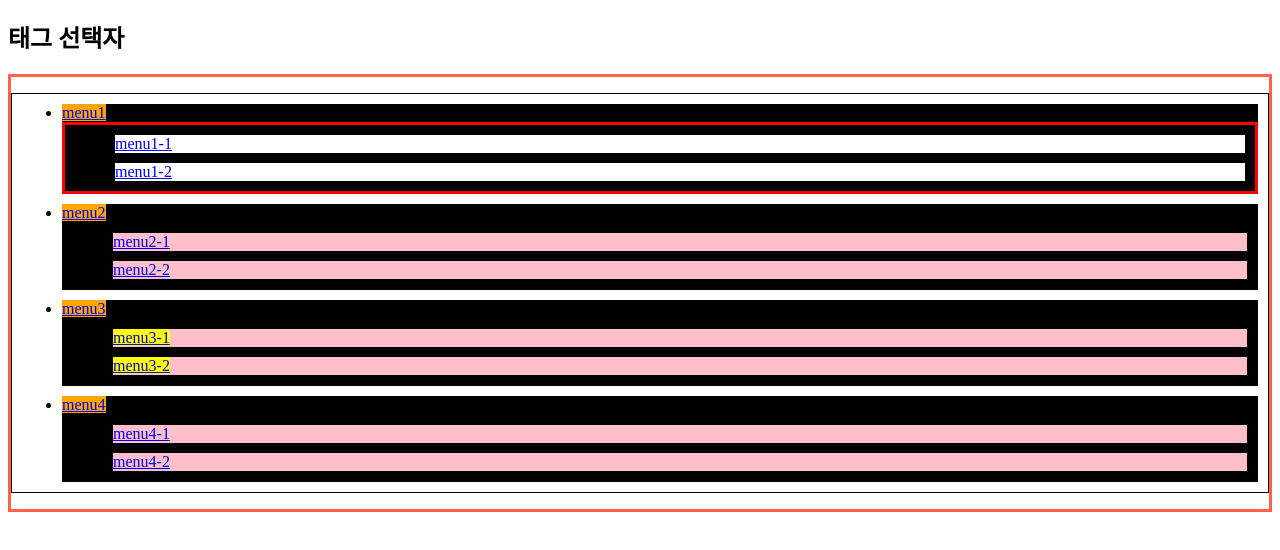
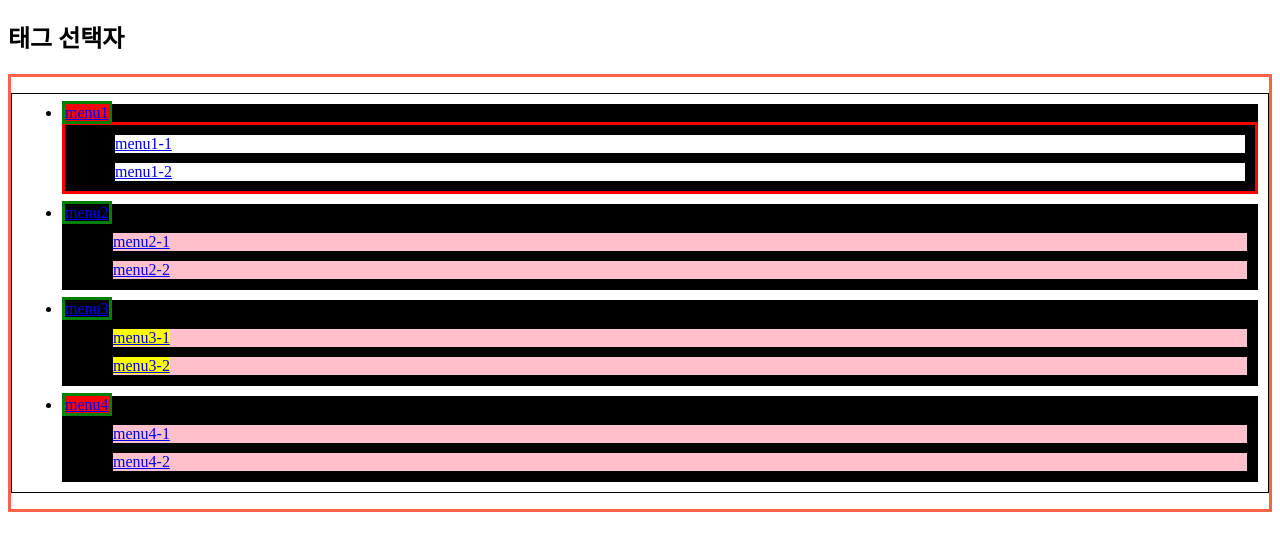
Before and after one commit to h4hm/final, a plain HTML site: page 04_css/01_선택자.html in a window 1280 px wide. Shown: the part 70-620 px from the top of the page. Drawn offline with Linux system fonts and the light colour scheme.

Commit message:
css learn2

```diff
--- a/04_css/01_선택자.html
+++ b/04_css/01_선택자.html
@@ -85,11 +85,8 @@
       background: black;
     }
 
-    .depth1 .fst>a,
-    .depth1 .snd>a,
-    .depth1 .trd>a,
-    .depth1 .lst>a {
-      background: orange;
+    .depth1>li>a {
+      border: 3px solid green;
     }
   </style>
 </body>
```
